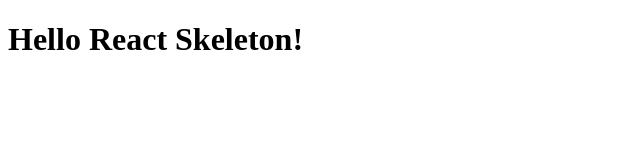
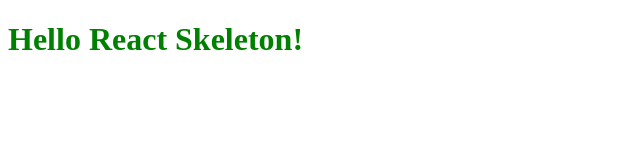
Before and after one commit to heejungbyun/react_study, a React app: page public/index.html in a window 1280 px wide. Shown: the whole page, without its empty margins (0-640 px from the left). Built offline with nearby package versions, Linux system fonts and the light colour scheme.

Commit message:
브랜치 테스트

```diff
--- a/public/index.html
+++ b/public/index.html
@@ -3,6 +3,9 @@
 <head>
 <meta charset="UTF-8">
 <title>React App</title>
+<style type="text/css">
+#root{color:green}
+</style>
 </head>
 <body>
 
```
Also changed, not shown: README.md.
